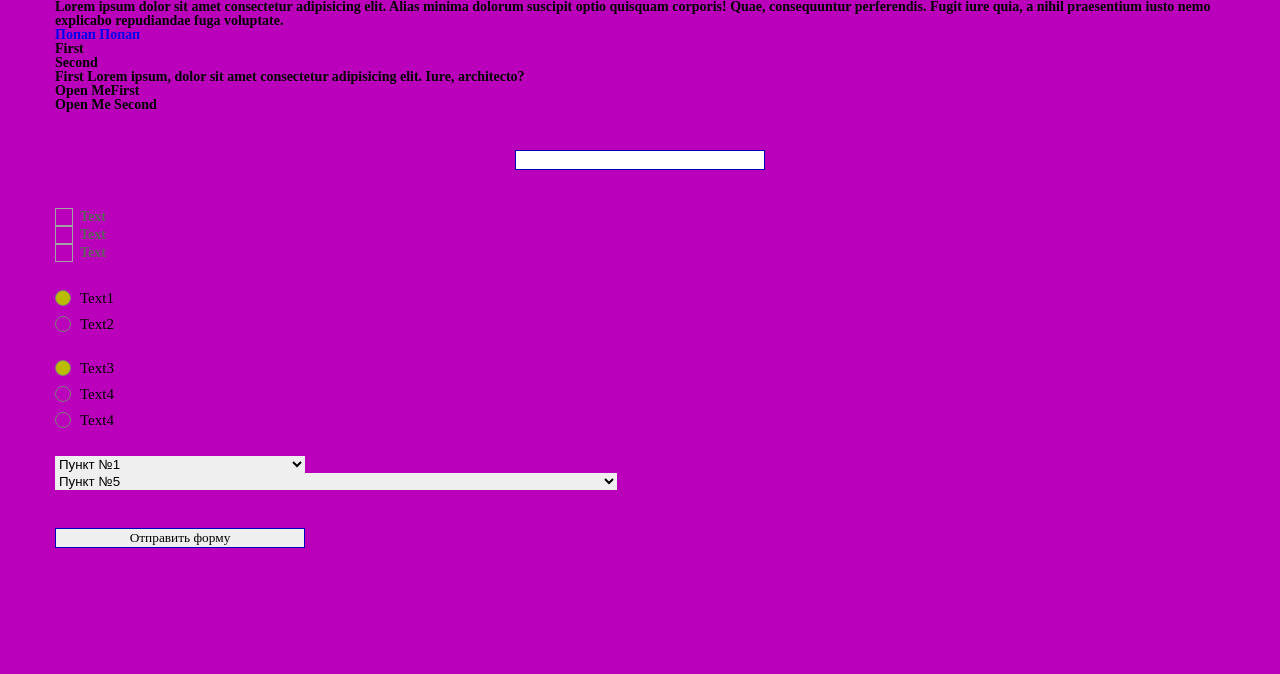
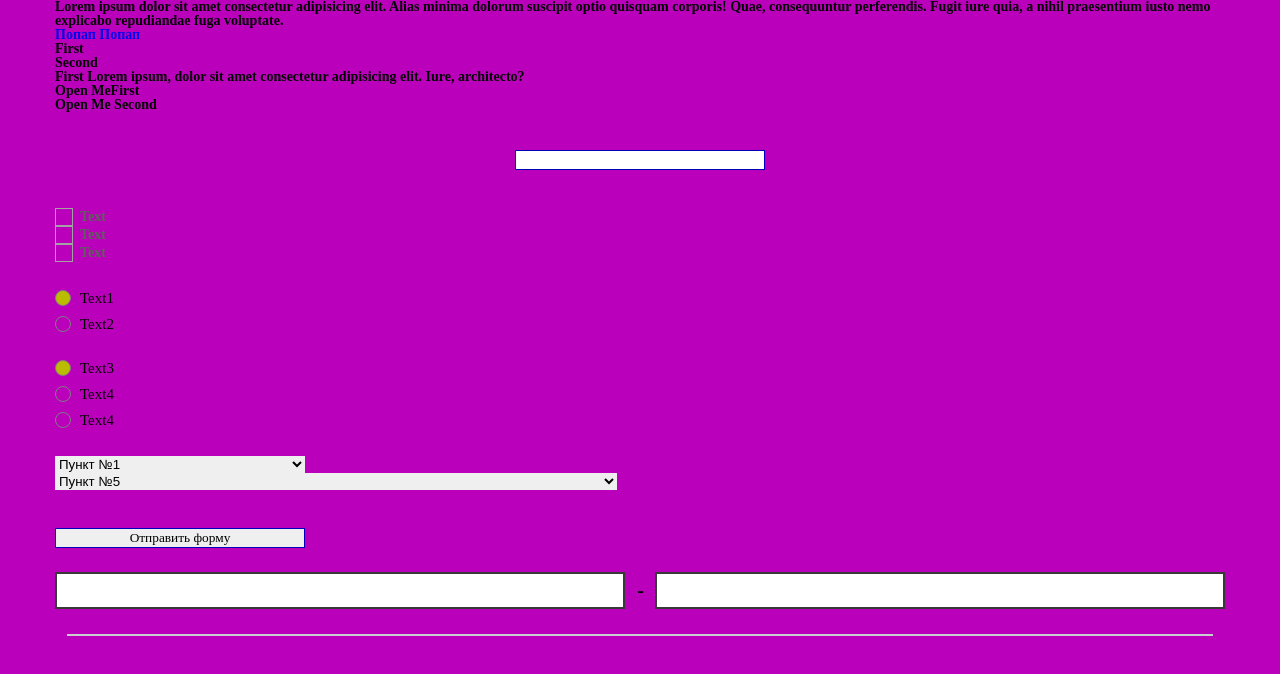
Before and after one commit to andruxgit/freelance, a website: page #src/index.html in a window 1280 px wide. Drawn offline with nearby package versions, Linux system fonts and the light colour scheme; files that its build step writes are made by us from their sources; a web font is replaced by a local one.

Commit message:
comm1205_3

```diff
--- a/#src/_content.html
+++ b/#src/_content.html
@@ -144,9 +144,22 @@
 
 				<button type="submit" class="form-block__btn btn">Отправить форму</button>
 
-
-
-
+				<br>
+				<br>
+					<div class="form-block__item">
+						<!-- подключить <script src="https://code.jquery.com/ui/1.12.1/jquery-ui.min.js"></script> -->
+						<div class="category-params-item-price">
+							<div class="category-params-item-price-table table">
+								<div class="cell">
+									<input type="text" name="form[]" id="rangefrom" />
+								</div>
+								<div class="cell">
+									<input type="text" name="form[]" id="rangeto" />
+								</div>
+							</div>
+							<div id="range" class="category-params-item-price-range"></div>
+						</div>
+					</div>
 		</form>
 
 	</div>
--- a/#src/_js.html
+++ b/#src/_js.html
@@ -1,5 +1,6 @@
 <script src="https://code.jquery.com/jquery-3.3.1.min.js"></script>
 <!-- <script src="https://code.jquery.com/jquery-migrate-3.0.1.min.js"></script> -->
+<script src="https://code.jquery.com/ui/1.12.1/jquery-ui.min.js"></script>
 <script src="js/vendors.js"></script>
 <script src="js/main.js"></script>
 <!-- <script src="js/custom.js" ></script> -->
--- a/#src/js/vendors.js
+++ b/#src/js/vendors.js
@@ -2,4 +2,5 @@
 @@include('jquery.nicescroll.min.js')
 
 
+
 console.log("vendors");
```
